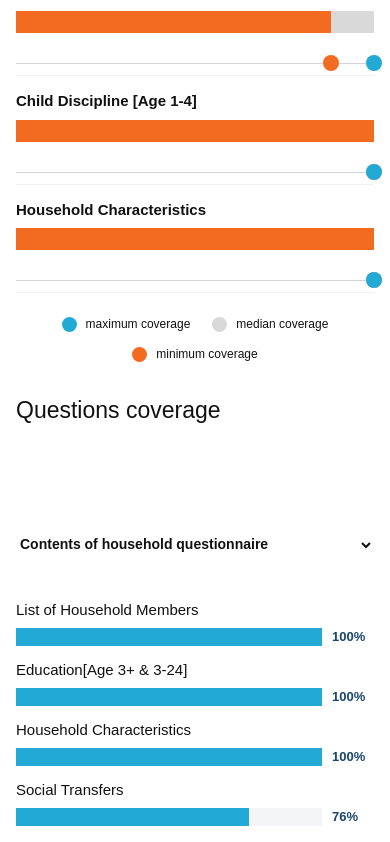
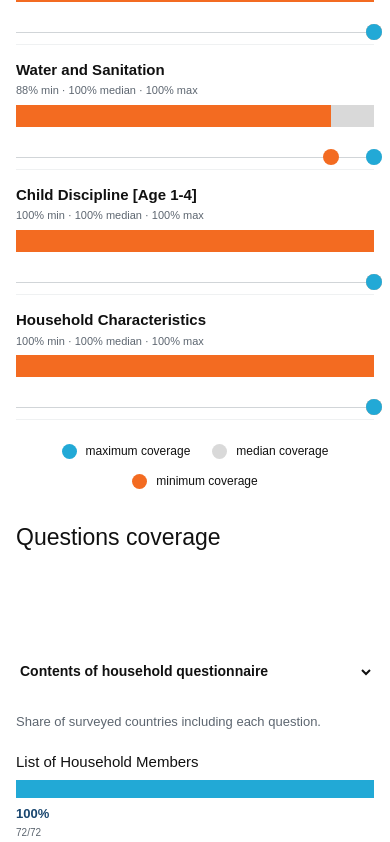
Before and after one commit to cmajorros/MICS-Survey-Topics-Dashboard, a Next.js app: page / in a window 390 px wide. Shown: the part 1222-2064 px from the top of the page. Built offline with nearby package versions, Linux system fonts and the light colour scheme.

Commit message:
Improve chart labels and add accessible tooltips

```diff
--- a/app/MicsDashboard.tsx
+++ b/app/MicsDashboard.tsx
@@ -84,6 +84,14 @@ function PhotoPanel() {
   return <div className="feature-photo" role="img" aria-label="Children playing beneath a blue canopy" />;
 }
 
+function DataTooltip({ text, children, block = false }: { text: string; children: React.ReactNode; block?: boolean }) {
+  return (
+    <span className={`has-tooltip${block ? " tooltip-block" : ""}`} tabIndex={0} data-tooltip={text} aria-label={text}>
+      {children}
+    </span>
+  );
+}
+
 function OverviewView({ rows, round, setRound }: { rows: MicsRow[]; round: string; setRound: (round: string) => void }) {
   const filtered = useMemo(() => rows.filter((row) => row.round === round), [rows, round]);
   const contentTitles = useMemo(() => unique(filtered.map((row) => row.contentTitle)), [filtered]);
@@ -137,7 +145,8 @@ function OverviewView({ rows, round, setRound }: { rows: MicsRow[]; round: strin
     const source = filtered.filter((row) => row.contentTitle === selectedQuestionnaire);
     return unique(source.map((row) => row.question)).slice(0, 10).map((question) => {
       const questionRows = source.filter((row) => row.question === question);
-      return { question, coverage: percent(questionRows.filter((row) => row.include === 1).length, questionRows.length) };
+      const included = questionRows.filter((row) => row.include === 1).length;
+      return { question, included, total: questionRows.length, coverage: percent(included, questionRows.length) };
     });
   }, [filtered, selectedQuestionnaire]);
 
@@ -160,20 +169,23 @@ function OverviewView({ rows, round, setRound }: { rows: MicsRow[]; round: strin
 
       <section className="dashboard-section">
         <h2>Coverage</h2>
+        <p className="section-note">Regional minimum, median and maximum coverage. Hover or focus any mark for its exact value.</p>
         <div className="coverage-head"><span>Total countries</span><span>% coverage</span></div>
         <div className="coverage-table">
           {coverageRows.map((item) => (
             <div className="coverage-row" key={item.question}>
-              <span className="row-label">{item.question.replace("List of ", "")}</span>
-              <div className="range-bar" aria-label={`${item.question}: ${item.min} to ${item.max} percent regional coverage`}>
+              <span className="row-label">{item.question.replace("List of ", "")}<small>{item.min}% min · {item.median}% median · {item.max}% max</small></span>
+              <DataTooltip block text={`${item.question}: minimum ${item.min}%, median ${item.median}%, maximum ${item.max}% regional coverage`}>
+                <div className="range-bar">
                   <i className="range-min" style={{ width: `${item.min}%` }} />
                   <i className="range-mid" style={{ left: `${item.min}%`, width: `${Math.max(0, item.median - item.min)}%` }} />
                   <i className="range-max" style={{ left: `${item.median}%`, width: `${Math.max(0, item.max - item.median)}%` }} />
                 </div>
-              <div className="dot-range" aria-hidden="true">
-                <i className="dot dot-orange" style={{ left: `${clamp(item.min)}%` }} />
-                <i className="dot dot-gray" style={{ left: `${clamp(item.median)}%` }} />
-                <i className="dot dot-blue" style={{ left: `${clamp(item.max)}%` }} />
+              </DataTooltip>
+              <div className="dot-range">
+                <i tabIndex={0} aria-label={`Minimum coverage ${item.min}%`} data-tooltip={`Minimum coverage: ${item.min}%`} className="dot dot-orange has-tooltip" style={{ left: `${clamp(item.min)}%` }} />
+                <i tabIndex={0} aria-label={`Median coverage ${item.median}%`} data-tooltip={`Median coverage: ${item.median}%`} className="dot dot-gray has-tooltip" style={{ left: `${clamp(item.median)}%` }} />
+                <i tabIndex={0} aria-label={`Maximum coverage ${item.max}%`} data-tooltip={`Maximum coverage: ${item.max}%`} className="dot dot-blue has-tooltip" style={{ left: `${clamp(item.max)}%` }} />
               </div>
             </div>
           ))}
@@ -190,12 +202,15 @@ function OverviewView({ rows, round, setRound }: { rows: MicsRow[]; round: strin
           <h2>Questions coverage</h2>
           <SelectControl label="" value={selectedQuestionnaire} values={contentTitles} onChange={setQuestionnaire} ariaLabel="Questionnaire" />
         </div>
+        <p className="section-note">Share of surveyed countries including each question.</p>
         <div className="bar-list">
           {questionCoverage.map((item) => (
             <div className="bar-row" key={item.question}>
               <span>{item.question}</span>
+              <DataTooltip block text={`${item.question}: ${item.included} of ${item.total} surveyed countries (${item.coverage}%) include this question`}>
                 <div className="bar-track"><i style={{ width: `${item.coverage}%` }} /></div>
-              <b>{item.coverage}%</b>
+              </DataTooltip>
+              <b>{item.coverage}% <small>{item.included}/{item.total}</small></b>
             </div>
           ))}
         </div>
@@ -285,15 +300,18 @@ function CountryView({ rows, round, setRound }: { rows: MicsRow[]; round: string
 
       <section className="dashboard-section">
         <h2>Topic coverage</h2>
+        <p className="section-note">Questions included in the selected country survey, grouped by questionnaire.</p>
         <div className="coverage-head country-coverage-head"><span>Topics</span><span>% coverage</span></div>
         <div className="coverage-table country-coverage">
           {topicCoverage.map((item) => (
             <div className="coverage-row" key={item.name}>
-              <span className="row-label">{item.name}</span>
+              <span className="row-label">{item.name}<small>{item.included} of {item.total} questions · {item.coverage}%</small></span>
+              <DataTooltip block text={`${item.name}: ${item.included} of ${item.total} questions included (${item.coverage}%)`}>
                 <div className="single-bar"><i style={{ width: `${item.coverage}%` }} /></div>
-              <div className="dot-range" aria-label={`${item.included} of ${item.total} questions included`}>
-                <i className="dot dot-gray" style={{ left: "100%" }} />
-                <i className="dot dot-blue" style={{ left: `${item.coverage}%` }} />
+              </DataTooltip>
+              <div className="dot-range">
+                <i tabIndex={0} aria-label={`Total questions ${item.total}`} data-tooltip={`Total questions: ${item.total}`} className="dot dot-gray has-tooltip" style={{ left: "100%" }} />
+                <i tabIndex={0} aria-label={`Questions included ${item.included}, ${item.coverage}%`} data-tooltip={`Included: ${item.included} of ${item.total} (${item.coverage}%)`} className="dot dot-blue has-tooltip" style={{ left: `${item.coverage}%` }} />
               </div>
             </div>
           ))}
@@ -309,6 +327,7 @@ function CountryView({ rows, round, setRound }: { rows: MicsRow[]; round: string
           <h2>Question coverage</h2>
           <SelectControl label="" value={selectedQuestionnaire} values={contentTitles} onChange={setQuestionnaire} ariaLabel="Questionnaire" />
         </div>
+        <p className="section-note">Each dot represents this question’s status in a MICS round. Hover or focus to read the value.</p>
         <div className="matrix-scroll" tabIndex={0} aria-label="Question coverage by MICS round">
           <div className="matrix-grid matrix-header">
             <b>Questions</b>
@@ -321,7 +340,8 @@ function CountryView({ rows, round, setRound }: { rows: MicsRow[]; round: string
               {ROUND_ORDER.map((item) => {
                 const candidates = rows.filter((row) => row.round === item && countryKey(row.survey) === matchKey && row.contentTitle === selectedQuestionnaire && row.question === question);
                 const value = candidates[0]?.include;
-                return <i key={item} className={`matrix-dot ${value === 1 ? "included" : value === 0 ? "removed" : "missing"}`} title={`${item}: ${value === 1 ? "Included" : value === 0 ? "Not included" : "No record"}`} />;
+                const status = value === 1 ? "Included" : value === 0 ? "Not included" : "No record";
+                return <i key={item} tabIndex={0} aria-label={`${question}, ${item}: ${status}`} data-tooltip={`${item}: ${status}`} className={`matrix-dot has-tooltip ${value === 1 ? "included" : value === 0 ? "removed" : "missing"}`} />;
               })}
             </div>
           ))}
--- a/app/globals.css
+++ b/app/globals.css
@@ -125,6 +125,13 @@ button, select, [tabindex] { outline-color: var(--cyan); }
 
 .dashboard-section { margin-top: 30px; }
 .dashboard-section h2 { margin: 0 0 22px; font-size: 25px; }
+.section-note {
+  margin: -13px 0 20px;
+  max-width: 720px;
+  color: var(--muted);
+  font-size: 13px;
+  line-height: 1.4;
+}
 .coverage-head {
   display: grid;
   grid-template-columns: 230px 1fr 230px;
@@ -143,7 +150,8 @@ button, select, [tabindex] { outline-color: var(--cyan); }
   align-items: center;
   min-height: 26px;
 }
-.row-label { font-size: 17px; }
+.row-label { display: flex; flex-direction: column; gap: 3px; font-size: 17px; }
+.row-label small { color: var(--muted); font-size: 11px; line-height: 1.25; font-weight: 400; }
 .range-bar, .single-bar, .bar-track {
   position: relative;
   height: 22px;
@@ -172,6 +180,55 @@ button, select, [tabindex] { outline-color: var(--cyan); }
 .legend .dot { position: static; width: 15px; height: 15px; transform: none; }
 .line-key { width: 20px; border-top: 1px solid var(--line); }
 
+.has-tooltip {
+  position: relative;
+  font-style: normal;
+  cursor: help;
+}
+.tooltip-block { display: block; width: 100%; }
+.has-tooltip::after {
+  content: attr(data-tooltip);
+  position: absolute;
+  z-index: 30;
+  left: 50%;
+  bottom: calc(100% + 10px);
+  width: max-content;
+  max-width: 260px;
+  padding: 8px 10px;
+  border-radius: 8px;
+  background: #102f4d;
+  color: #fff;
+  font-family: Arial, Helvetica, sans-serif;
+  font-size: 12px;
+  font-weight: 400;
+  line-height: 1.35;
+  text-align: left;
+  white-space: normal;
+  box-shadow: 0 6px 18px rgba(16, 47, 77, .22);
+  opacity: 0;
+  pointer-events: none;
+  transform: translate(-50%, 4px);
+  transition: opacity .14s ease, transform .14s ease;
+}
+.has-tooltip::before {
+  content: "";
+  position: absolute;
+  z-index: 31;
+  left: 50%;
+  bottom: calc(100% + 4px);
+  border: 6px solid transparent;
+  border-top-color: #102f4d;
+  opacity: 0;
+  pointer-events: none;
+  transform: translateX(-50%);
+}
+.has-tooltip:hover::after,
+.has-tooltip:focus-visible::after,
+.has-tooltip:hover::before,
+.has-tooltip:focus-visible::before { opacity: 1; }
+.has-tooltip:hover::after,
+.has-tooltip:focus-visible::after { transform: translate(-50%, 0); }
+
 .section-title-row { display: flex; align-items: flex-end; justify-content: space-between; gap: 24px; }
 .section-title-row .filter-control { max-width: 280px; margin-bottom: 14px; }
 .bar-list { display: grid; gap: 12px; }
@@ -183,7 +240,8 @@ button, select, [tabindex] { outline-color: var(--cyan); }
   font-size: 16px;
 }
 .bar-track { height: 18px; background: #f4f5f6; }
-.bar-row b { color: var(--navy); font-size: 13px; }
+.bar-row b { color: var(--navy); font-size: 13px; white-space: nowrap; }
+.bar-row b small { display: block; margin-top: 2px; color: var(--muted); font-size: 10px; font-weight: 400; }
 .chart-caption { margin: 18px 0 0 303px; max-width: 360px; font-size: 13px; line-height: 1.2; }
 
 .country-legend { justify-content: flex-end; }
@@ -268,6 +326,7 @@ footer { margin-top: 44px; padding-top: 12px; border-top: 1px solid #e3e6e8; col
   .coverage-row { grid-template-columns: 1fr; gap: 7px; padding-bottom: 11px; border-bottom: 1px solid #eff1f2; }
   .coverage-row .dot-range { grid-column: 1; }
   .row-label { font-size: 15px; font-weight: 700; }
+  .row-label small { font-weight: 400; }
   .section-title-row { align-items: stretch; flex-direction: column; gap: 0; }
   .section-title-row .filter-control { max-width: none; width: 100%; }
   .bar-row { grid-template-columns: 1fr 42px; gap: 6px 10px; }
@@ -275,6 +334,7 @@ footer { margin-top: 44px; padding-top: 12px; border-top: 1px solid #e3e6e8; col
   .chart-caption { margin-left: 0; }
   .country-legend { justify-content: flex-start; }
   .matrix-grid { min-width: 650px; grid-template-columns: minmax(250px, 1fr) 25px repeat(5, 48px); }
+  .has-tooltip::after { max-width: 210px; }
 }
 
 @media (prefers-reduced-motion: reduce) { * { scroll-behavior: auto !important; } }
```
Lines whose indentation alone changed are shown as unchanged.
